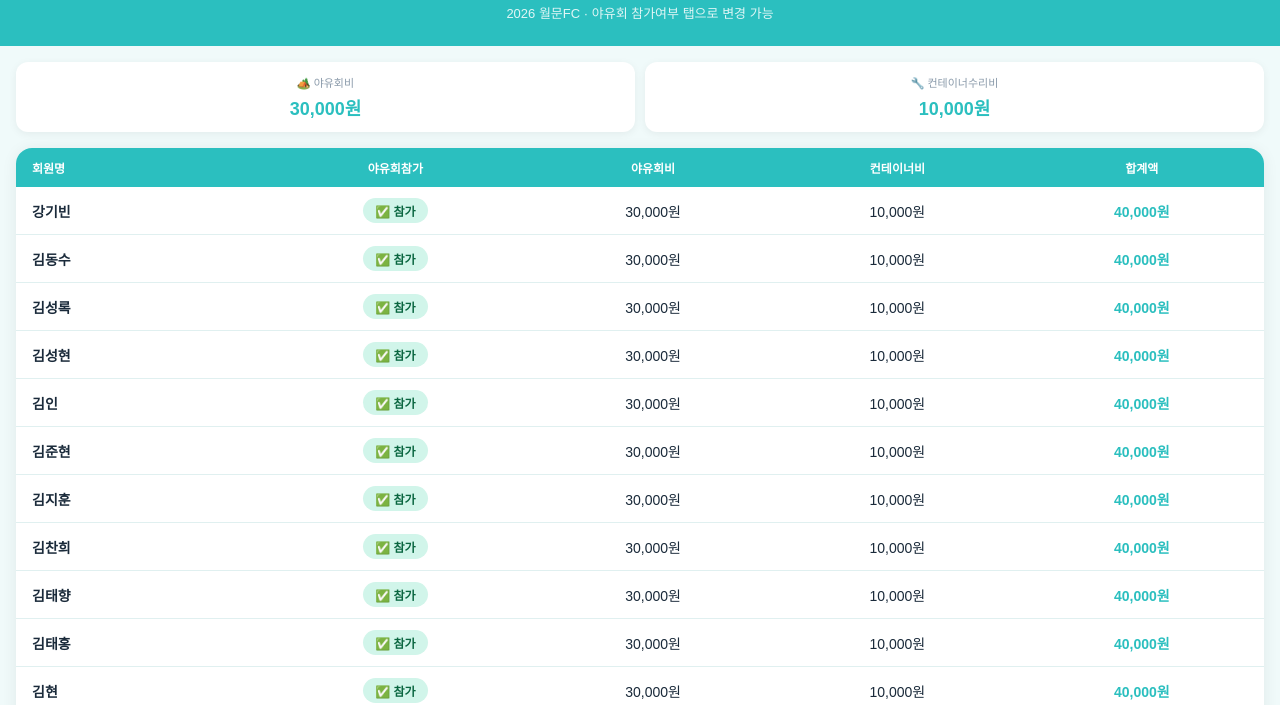
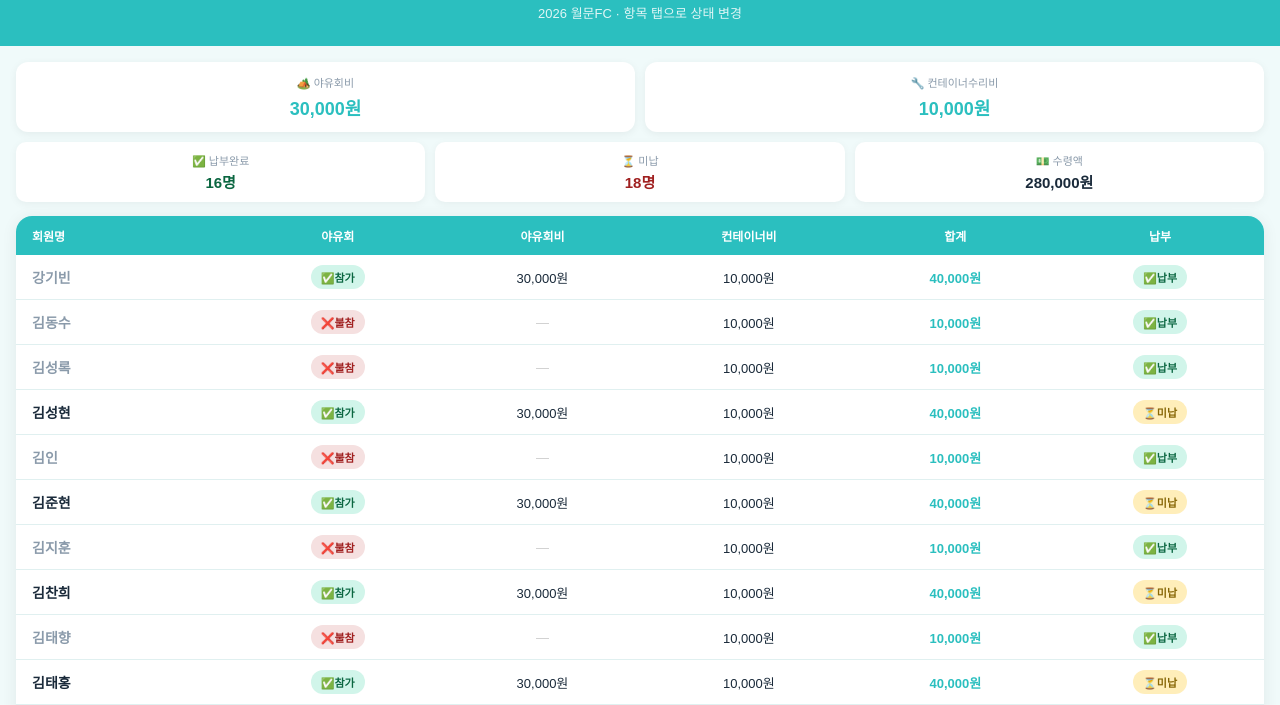
Before and after one commit to eazycare16618991/wolmunfc, a plain HTML site: page payment.html in a window 1280 px wide. Shown: the part 100-805 px from the top of the page. Drawn offline with Linux system fonts and the light colour scheme.

Commit message:
납부현황 페이지 v2: 납부완료 컬럼 추가 및 입금내역 반영 (#42)
https://claude.ai/code/session_01AqVvmgQhRAtGqTrd2zRe4K

Co-authored-by: Claude <noreply@anthropic.com>

```diff
--- a/payment.html
+++ b/payment.html
@@ -27,9 +27,7 @@
     .page-header h1 { font-size: 22px; font-weight: 900; margin-bottom: 4px; }
     .page-header p { font-size: 13px; opacity: 0.85; }
 
-    .fee-info {
-      display: flex; gap: 10px; padding: 16px 16px 0;
-    }
+    .fee-info { display: flex; gap: 10px; padding: 16px 16px 0; }
     .fee-badge {
       flex: 1; background: var(--card); border-radius: 12px;
       padding: 12px 14px; text-align: center;
@@ -38,51 +36,59 @@
     .fee-badge .label { font-size: 11px; color: var(--muted); margin-bottom: 4px; }
     .fee-badge .amount { font-size: 18px; font-weight: 900; color: var(--primary); }
 
+    .summary-bar {
+      display: flex; gap: 10px; padding: 10px 16px 0;
+    }
+    .sum-badge {
+      flex: 1; background: var(--card); border-radius: 10px;
+      padding: 10px 12px; text-align: center;
+      box-shadow: 0 2px 8px rgba(0,0,0,0.05);
+    }
+    .sum-badge .sl { font-size: 11px; color: var(--muted); margin-bottom: 3px; }
+    .sum-badge .sv { font-size: 15px; font-weight: 900; color: var(--text); }
+    .sum-badge.paid .sv { color: #0a6640; }
+    .sum-badge.unpaid .sv { color: #a02020; }
+
     .table-wrap {
-      margin: 16px; background: var(--card);
+      margin: 14px 16px; background: var(--card);
       border-radius: 16px; overflow: hidden;
       box-shadow: 0 2px 16px rgba(0,0,0,0.07);
       overflow-x: auto;
     }
-    table { width: 100%; border-collapse: collapse; min-width: 460px; }
+    table { width: 100%; border-collapse: collapse; min-width: 520px; }
     thead tr { background: var(--primary); }
     thead th {
-      color: #fff; padding: 11px 12px; font-size: 12px;
+      color: #fff; padding: 11px 10px; font-size: 12px;
       font-weight: 700; text-align: center; white-space: nowrap;
     }
     thead th:first-child { text-align: left; padding-left: 16px; }
-    tbody tr { border-bottom: 1px solid var(--border); }
+    tbody tr { border-bottom: 1px solid var(--border); transition: background 0.1s; }
+    tbody tr.paid-row td:first-child { color: var(--muted); }
     tbody tr:last-child { border-bottom: none; }
     tbody tr:hover td { background: #f7fdfd; }
-    tbody td {
-      padding: 11px 12px; font-size: 14px; text-align: center; white-space: nowrap;
-    }
-    tbody td:first-child { text-align: left; padding-left: 16px; font-weight: 700; }
+    tbody td { padding: 10px 10px; font-size: 13px; text-align: center; white-space: nowrap; }
+    tbody td:first-child { text-align: left; padding-left: 16px; font-weight: 700; font-size: 14px; }
 
-    /* 야유회 참가 토글 */
     .toggle-btn {
-      display: inline-block; padding: 4px 12px; border-radius: 20px;
-      font-size: 12px; font-weight: 700; cursor: pointer;
+      display: inline-block; padding: 4px 10px; border-radius: 20px;
+      font-size: 11px; font-weight: 700; cursor: pointer;
       border: none; transition: all 0.15s;
     }
-    .toggle-btn.join { background: #d1f5ea; color: #0a6640; }
-    .toggle-btn.nojoin { background: #f5e0e0; color: #a02020; }
+    .toggle-btn.join  { background: #d1f5ea; color: #0a6640; }
+    .toggle-btn.nojoin{ background: #f5e0e0; color: #a02020; }
+    .toggle-btn.paid  { background: #d1f5ea; color: #0a6640; }
+    .toggle-btn.unpaid{ background: #ffeeba; color: #856404; }
 
-    /* 금액 */
     .amount { font-variant-numeric: tabular-nums; }
-    .amount.zero { color: var(--muted); }
-
-    /* 합계 강조 */
+    .amount.zero { color: #ccc; }
     td.total-col { font-weight: 800; color: var(--primary); }
 
-    /* 소계 행 */
     .subtotal-row td {
-      background: #e8f8f8; font-weight: 800;
-      font-size: 14px; border-top: 2px solid var(--primary);
+      background: #e8f8f8; font-weight: 800; font-size: 13px;
+      border-top: 2px solid var(--primary);
     }
     .subtotal-row td:first-child { color: var(--primary); }
-
-    .note { padding: 12px 16px; font-size: 12px; color: var(--muted); text-align: center; }
+    .note { padding: 10px 16px 0; font-size: 11px; color: var(--muted); text-align: center; }
   </style>
 </head>
 <body>
@@ -91,7 +97,7 @@
   <a href="index.html">← 홈으로</a>
   <div class="tag">PAYMENT</div>
   <h1>💰 야유회·컨테이너 납부 현황</h1>
-  <p>2026 월문FC · 야유회 참가여부 탭으로 변경 가능</p>
+  <p>2026 월문FC · 항목 탭으로 상태 변경</p>
 </div>
 
 <div class="fee-info">
@@ -105,15 +111,31 @@
   </div>
 </div>
 
+<div class="summary-bar">
+  <div class="sum-badge paid">
+    <div class="sl">✅ 납부완료</div>
+    <div class="sv" id="sum-paid">0명</div>
+  </div>
+  <div class="sum-badge unpaid">
+    <div class="sl">⏳ 미납</div>
+    <div class="sv" id="sum-unpaid">0명</div>
+  </div>
+  <div class="sum-badge">
+    <div class="sl">💵 수령액</div>
+    <div class="sv" id="sum-amount">0원</div>
+  </div>
+</div>
+
 <div class="table-wrap">
-  <table id="payTable">
+  <table>
     <thead>
       <tr>
         <th>회원명</th>
-        <th>야유회참가</th>
+        <th>야유회</th>
         <th>야유회비</th>
         <th>컨테이너비</th>
-        <th>합계액</th>
+        <th>합계</th>
+        <th>납부</th>
       </tr>
     </thead>
     <tbody id="payBody"></tbody>
@@ -124,11 +146,12 @@
         <td id="sub-outing" class="amount"></td>
         <td id="sub-container" class="amount"></td>
         <td id="sub-total" class="amount total-col"></td>
+        <td id="sub-paid"></td>
       </tr>
     </tfoot>
   </table>
 </div>
-<p class="note">* 야유회참가 항목을 탭하면 참가/불참 변경 · 변경사항은 이 기기에 저장됩니다</p>
+<p class="note">* 야유회참가·납부 항목 탭으로 변경 · 이 기기에 저장됩니다</p>
 
 <script>
   const MEMBERS = [
@@ -140,40 +163,58 @@
   ];
   const OUTING_FEE = 30000;
   const CONTAINER_FEE = 10000;
-  const STORAGE_KEY = 'wolmun_payment_join';
+  const KEY_JOIN = 'wm_pay_join';
+  const KEY_PAID = 'wm_pay_paid';
+
+  // 입금내역 기반 초기값
+  const DEFAULT_NOJOIN = new Set(['김동수','방선우','도지성','박영록','정종환','박상현','조성인','김태향','김인','채은일','김지훈','김성록']);
+  const DEFAULT_PAID   = new Set(['강기빈','최만식','전재민','우성길','김동수','방선우','도지성','박영록','정종환','박상현','조성인','김태향','김인','채은일','김지훈','김성록']);
+
+  function load(key) { try { return JSON.parse(localStorage.getItem(key) || 'null'); } catch { return null; } }
+  function save(key, val) { localStorage.setItem(key, JSON.stringify(val)); }
+
+  function getJoin() { return load(KEY_JOIN) || {}; }
+  function getPaid() { return load(KEY_PAID) || {}; }
+
+  function isJoin(name, joinState) {
+    if (name in joinState) return joinState[name];
+    return !DEFAULT_NOJOIN.has(name);
+  }
+  function isPaid(name, paidState) {
+    if (name in paidState) return paidState[name];
+    return DEFAULT_PAID.has(name);
+  }
+
+  function toggleJoin(name) {
+    const s = getJoin(); s[name] = !isJoin(name, s); save(KEY_JOIN, s); render();
+  }
+  function togglePaid(name) {
+    const s = getPaid(); s[name] = !isPaid(name, s); save(KEY_PAID, s); render();
+  }
 
   function fmt(n) { return n === 0 ? '<span class="amount zero">—</span>' : n.toLocaleString() + '원'; }
 
-  function loadState() {
-    try { return JSON.parse(localStorage.getItem(STORAGE_KEY) || '{}'); } catch { return {}; }
-  }
-  function saveState(state) { localStorage.setItem(STORAGE_KEY, JSON.stringify(state)); }
-
-  function toggle(name) {
-    const state = loadState();
-    state[name] = !state[name];
-    saveState(state);
-    render();
-  }
-
   function render() {
-    const state = loadState();
+    const joinState = getJoin(), paidState = getPaid();
     const tbody = document.getElementById('payBody');
-    let sumOuting = 0, sumContainer = 0, sumTotal = 0, joinCount = 0;
+    let sumOuting=0, sumContainer=0, sumTotal=0, joinCount=0, paidCount=0, paidAmt=0;
 
     tbody.innerHTML = MEMBERS.map(name => {
-      const join = state[name] !== false; // 기본값: 참가
+      const join = isJoin(name, joinState);
+      const paid = isPaid(name, paidState);
       const outing = join ? OUTING_FEE : 0;
       const container = CONTAINER_FEE;
       const total = outing + container;
       sumOuting += outing; sumContainer += container; sumTotal += total;
       if (join) joinCount++;
-      return `<tr>
+      if (paid) { paidCount++; paidAmt += total; }
+      return `<tr class="${paid ? 'paid-row' : ''}">
         <td>${name}</td>
-        <td><button class="toggle-btn ${join ? 'join' : 'nojoin'}" onclick="toggle('${name}')">${join ? '✅ 참가' : '❌ 불참'}</button></td>
+        <td><button class="toggle-btn ${join?'join':'nojoin'}" onclick="toggleJoin('${name}')">${join?'✅참가':'❌불참'}</button></td>
         <td class="amount">${fmt(outing)}</td>
         <td class="amount">${fmt(container)}</td>
         <td class="amount total-col">${total.toLocaleString()}원</td>
+        <td><button class="toggle-btn ${paid?'paid':'unpaid'}" onclick="togglePaid('${name}')">${paid?'✅납부':'⏳미납'}</button></td>
       </tr>`;
     }).join('');
 
@@ -181,6 +222,10 @@
     document.getElementById('sub-outing').innerHTML = sumOuting.toLocaleString() + '원';
     document.getElementById('sub-container').innerHTML = sumContainer.toLocaleString() + '원';
     document.getElementById('sub-total').innerHTML = sumTotal.toLocaleString() + '원';
+    document.getElementById('sub-paid').textContent = paidCount + '명 완료';
+    document.getElementById('sum-paid').textContent = paidCount + '명';
+    document.getElementById('sum-unpaid').textContent = (MEMBERS.length - paidCount) + '명';
+    document.getElementById('sum-amount').textContent = paidAmt.toLocaleString() + '원';
   }
 
   render();
```
